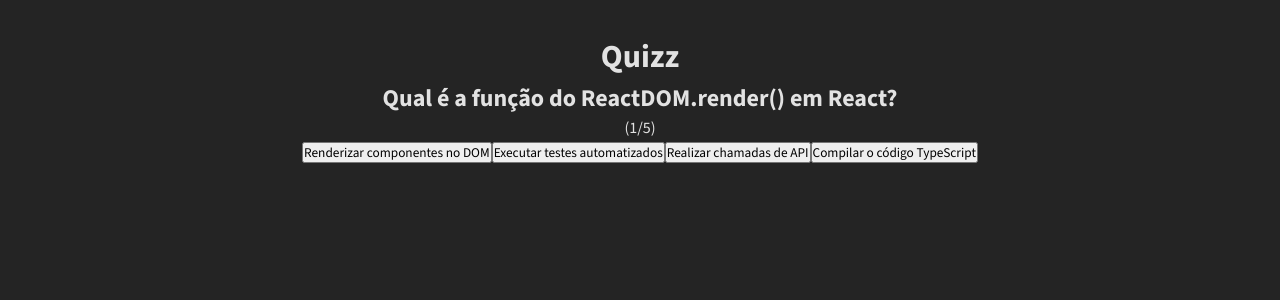
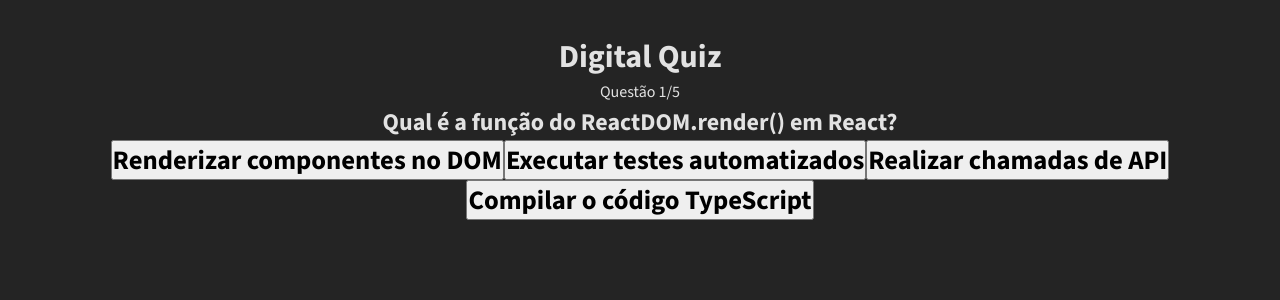
Before and after one commit to LeandroRochaS/QuizInteractive, a React (Vite) app: page /quizz/react in a window 1280 px wide. Shown: the top 300 px of the page. Built offline with nearby package versions, Linux system fonts and the light colour scheme.

Commit message:
feact: created respost component

```diff
--- a/src/components/Quiz/index.tsx
+++ b/src/components/Quiz/index.tsx
@@ -6,6 +6,7 @@ import {
   getAllPerguntasTypeScript,
 } from "../../data/data";
 import { useParams } from "react-router-dom";
+import Respost from "../Respost";
 
 type Pergunta = {
   pergunta: string;
@@ -51,22 +52,20 @@ export default function Quizz() {
 
   return (
     <>
-      <h1>Quizz</h1>
+      <h1>Digital Quiz</h1>
+      <span>
+        {perguntas.length != perguntaAtual
+          ? `Questão ${perguntaAtual + 1}/${perguntas.length}`
+          : ``}
+      </span>
 
       <h2>{perguntas[perguntaAtual]?.pergunta}</h2>
-      <span>
-        (
-        {perguntas.length != perguntaAtual
-          ? `${perguntaAtual + 1}/${perguntas.length}`
-          : `0/0`}
-        )
-      </span>
 
       <div className="respostas">
         {perguntas.length != perguntaAtual ? (
           perguntas[perguntaAtual]?.respostas.map((resposta, index) => (
             <button key={index} onClick={() => handleResponse(resposta)}>
-              {resposta}
+              <Respost text={resposta}></Respost>
             </button>
           ))
         ) : (
--- /dev/null
+++ b/src/components/Respost/index.tsx
@@ -0,0 +1,13 @@
+import "./styles.scss";
+
+type RespostProps = {
+  text: string;
+};
+
+export default function Respost(props: RespostProps) {
+  return (
+    <>
+      <h1> {props.text}</h1>
+    </>
+  );
+}
```
Also changed, not shown: src/components/Respost/styles.scss (added).
